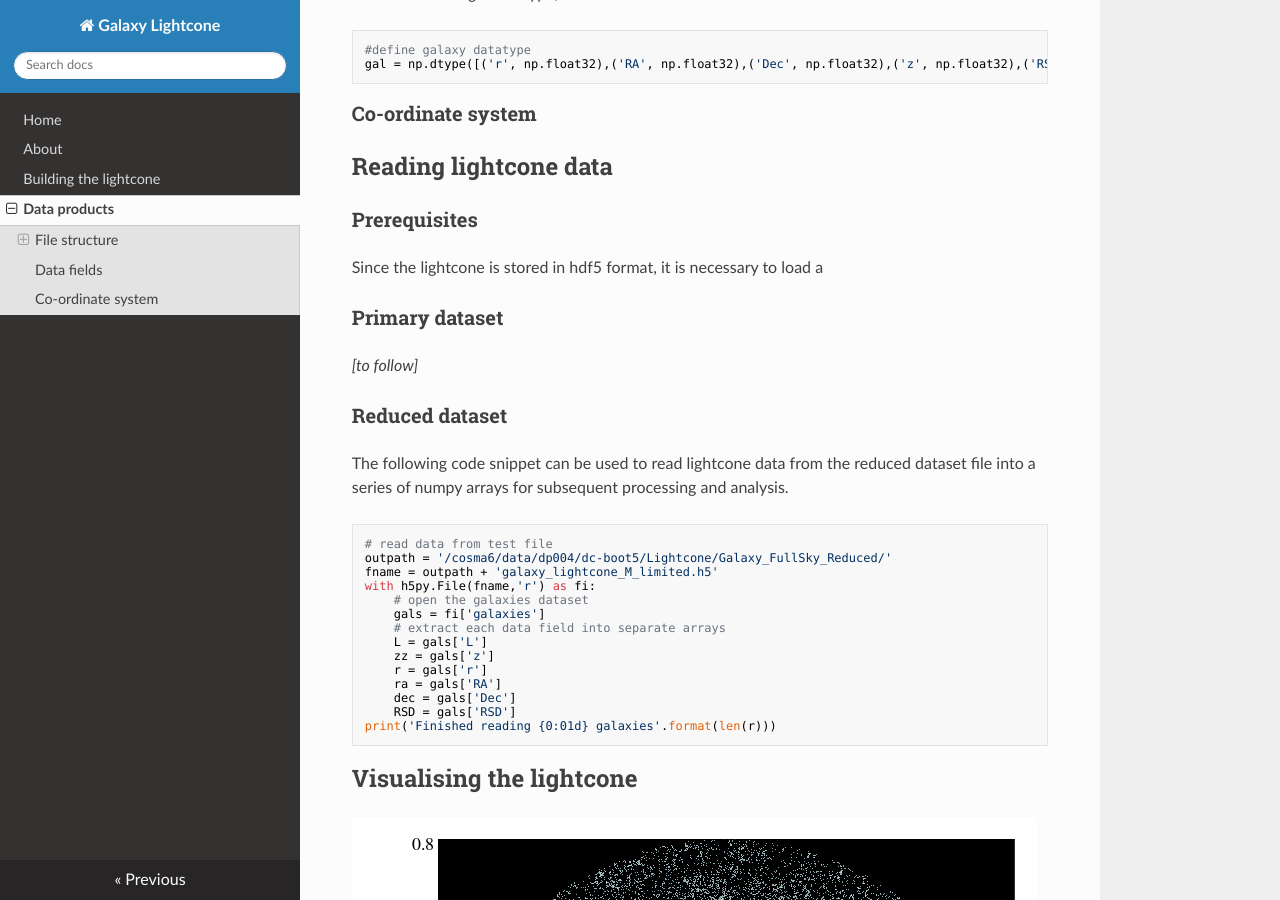
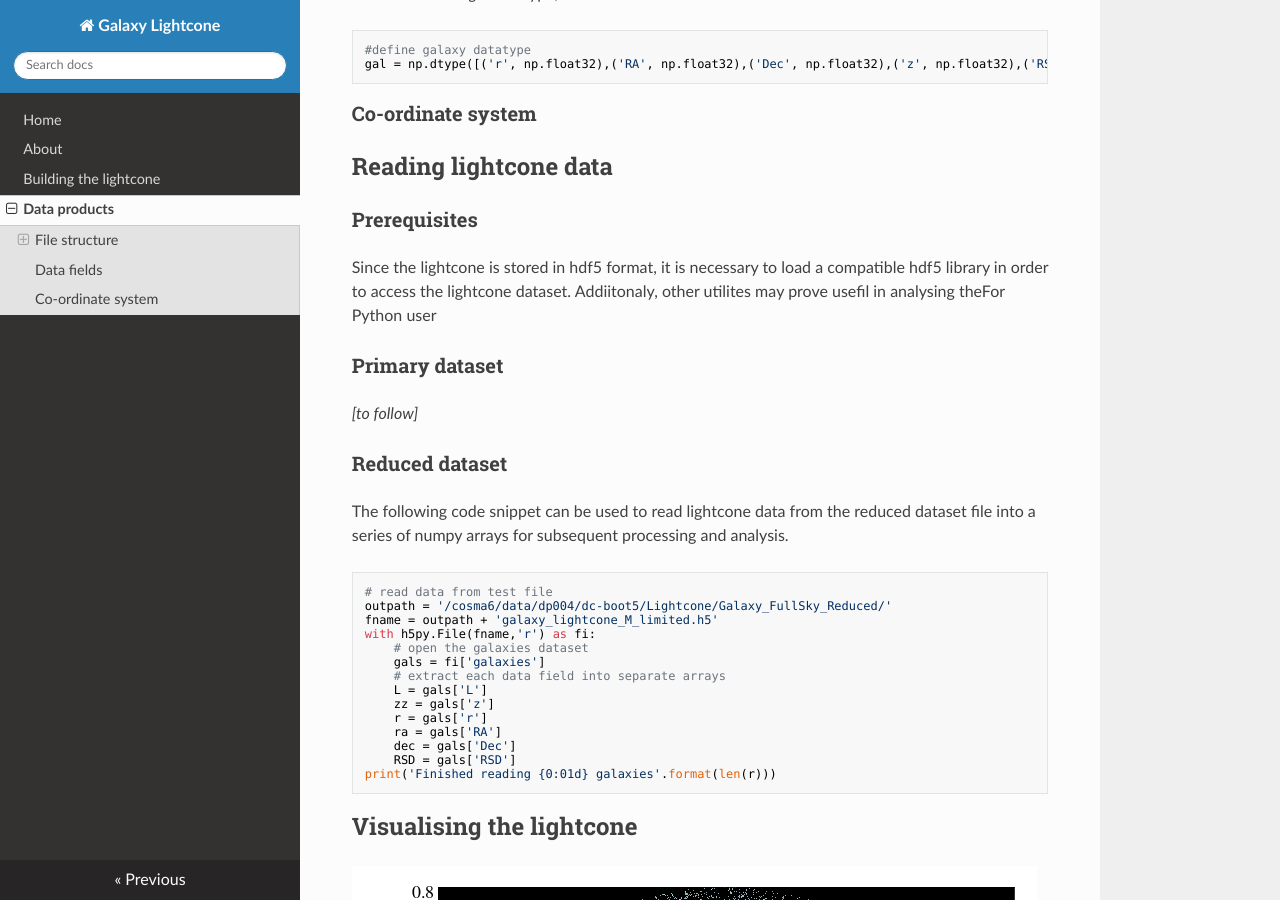
Before and after one commit to rajbooth/Lightcone, an MkDocs documentation site: the page built from docs/data_products.md, in a window 1280 px wide and 900 px high, scrolled down 1249 px. Built offline with MkDocs 1.6.1, drawn with Linux system fonts in a browser that asks for light colours; nearby versions of some CDN libraries; formulas are drawn with MathJax 3.

Commit message:
docs/data_products.md updated from https://stackedit.io/

```diff
--- a/docs/data_products.md
+++ b/docs/data_products.md
@@ -40,7 +40,7 @@ gal = np.dtype([('r', np.float32),('RA', np.float32),('Dec', np.float32),('z', n
 
 ## Reading lightcone data
 ### Prerequisites
-Since the lightcone is stored in hdf5 format, it is necessary to load a
+Since the lightcone is stored in hdf5 format, it is necessary to load a compatible hdf5 library in order to access the lightcone dataset.  Addiitonaly, other utilites may prove usefil in analysing theFor Python user
 ### Primary dataset
 *[to follow]*
 ### Reduced dataset
```
Also changed, not shown: other parts of docs/data_products.md (+1 -1 lines).
